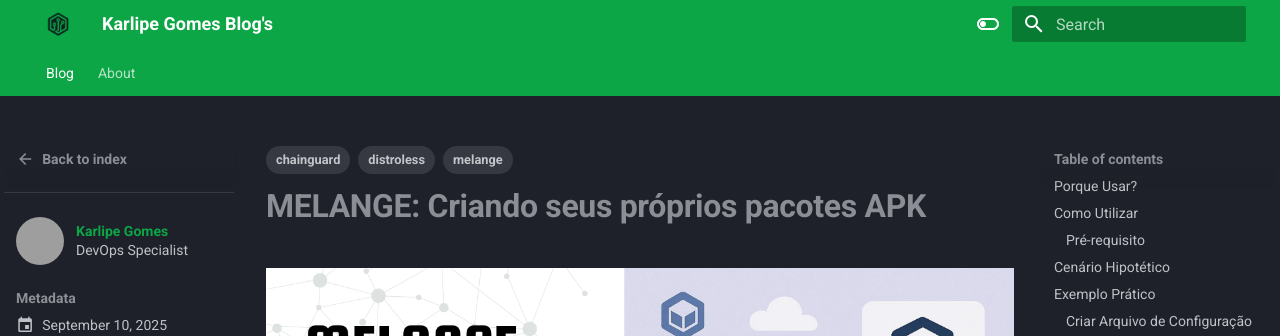
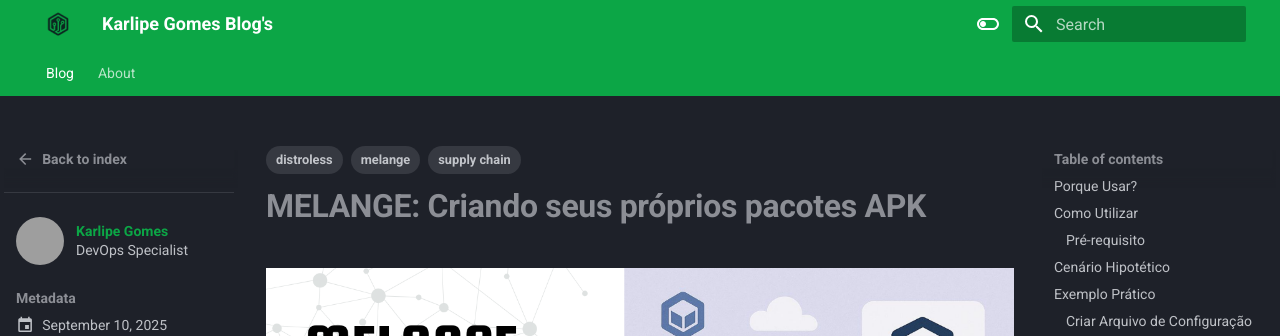
Before and after one commit to karlipegomes/karlipegomes.github.io, an MkDocs documentation site: the page built from docs/blog/posts/2025/2021-09-10-Melange.md, in a window 1280 px wide and 900 px high. Shown: the top 336 px of the window. Built offline with MkDocs 1.6.1 and Material for MkDocs 9.7.7, drawn with Linux system fonts in a browser that asks for light colours; comment, search, counter and statistics services are not loaded; grey boxes are pictures that could not be loaded.

Commit message:
docs: update doc

```diff
--- a/docs/blog/posts/2025/2021-09-10-Melange.md
+++ b/docs/blog/posts/2025/2021-09-10-Melange.md
@@ -8,7 +8,7 @@
 tags:
     - distroless
     - melange
-    - chainguard
+    - supply chain
 readtime: 21
 # draft: true
 ---
```
Also changed, not shown: docs/blog/posts/2025/2021-09-17-APKO.md (+1 -1 lines).
